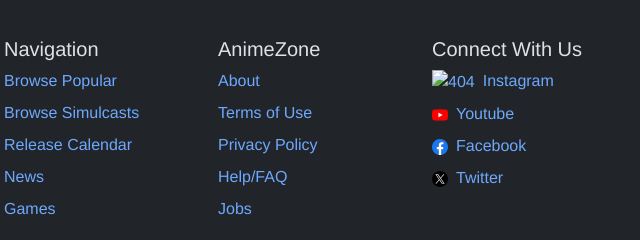
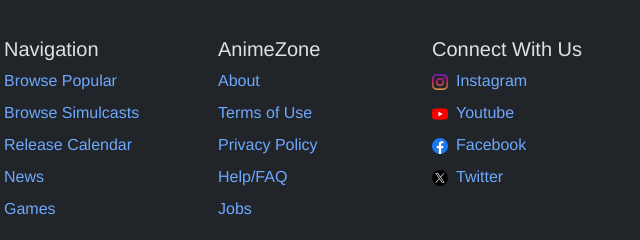
Before and after one commit to adishrma/animezone, a plain HTML site: page index.html in a window 1280 px wide. Shown: the part 2675-2915 px from the top of the page, 16-656 px from the left. Drawn offline with nearby package versions, Linux system fonts and the light colour scheme; the site is published under a folder, as on GitHub Pages, so addresses that start at the root find nothing.

Commit message:
updated html file.

```diff
--- a/index.html
+++ b/index.html
@@ -259,7 +259,7 @@
         <h5>Connect With Us</h5>
         <ul class="nav flex-column">
           <li class="nav-item mb-2"><a href="#" class="nav-link p-0 text-body-primary">
-            <img src="/images/instagram.png" alt="404" height="16px" class="1image me-2">Instagram</a></li>
+            <img src="images/instagram.png" alt="404" height="16px" class="1image me-2">Instagram</a></li>
           <li class="nav-item mb-2"><a href="#" class="nav-link p-0 text-body-primary">
             <img src="images/youtube (2).png" alt="404" height="16px" class="1image me-2">Youtube</a></li>
           <li class="nav-item mb-2"><a href="#" class="nav-link p-0 text-body-primary">
```
